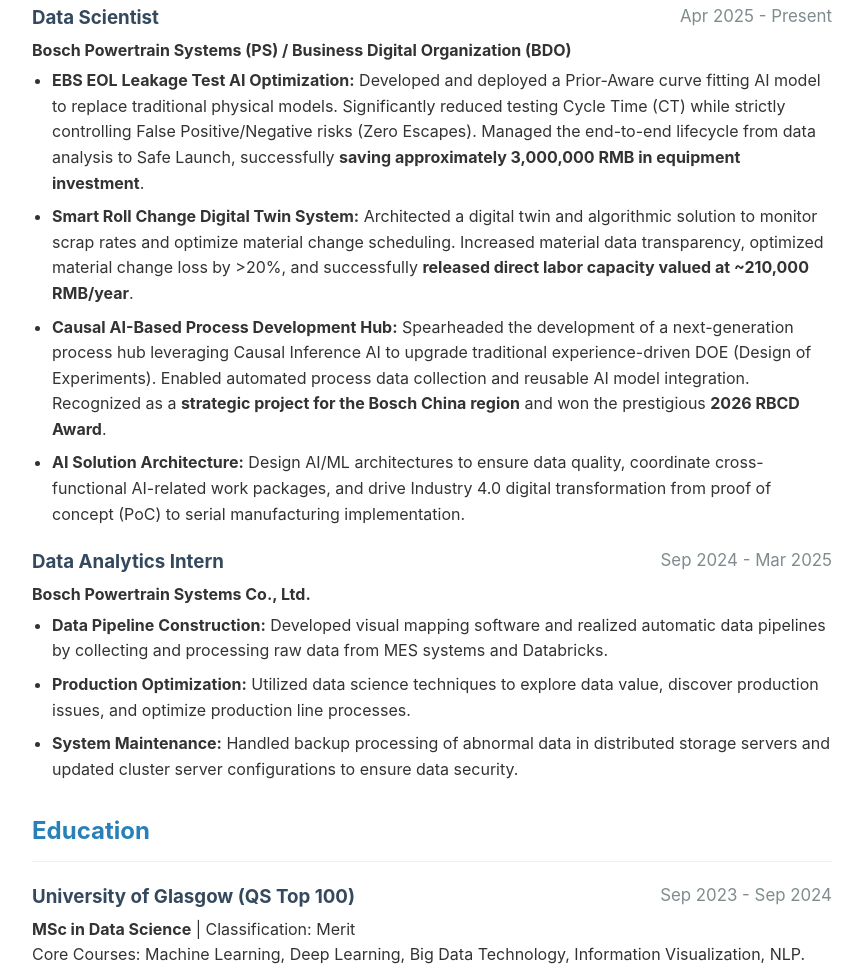
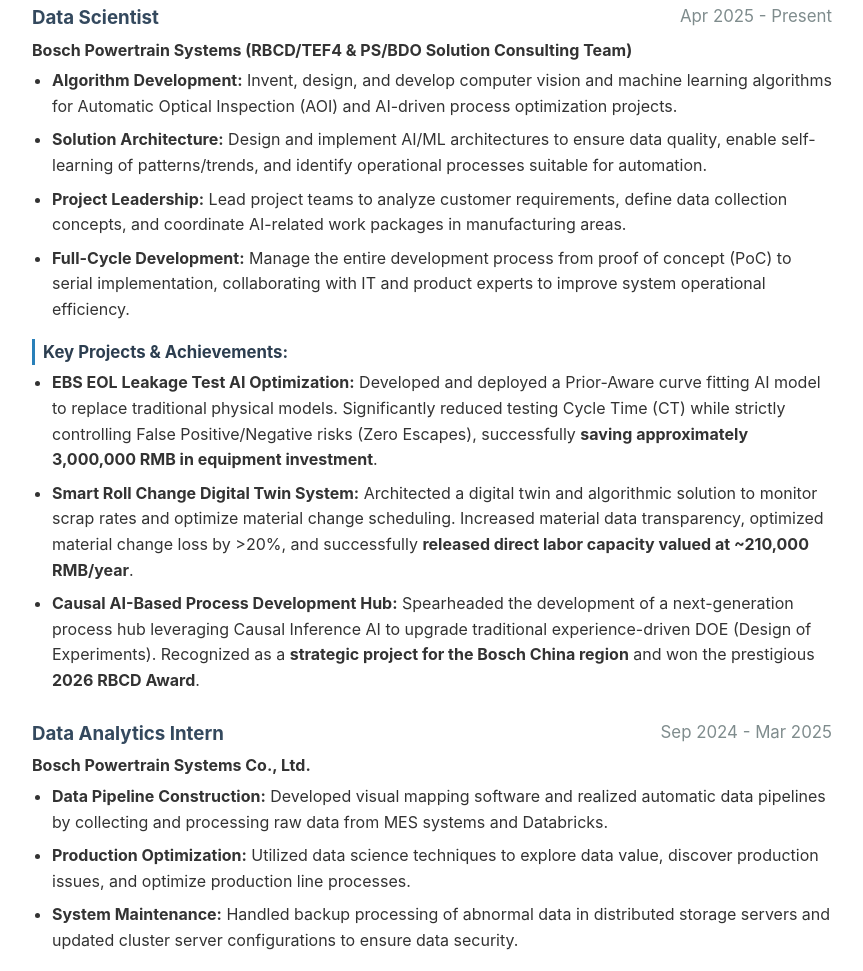
Before and after one commit to rookieyang-888/rookieyang-888.github.io, a plain HTML site: page index.html in a window 1280 px wide. Shown: the part 437-1408 px from the top of the page, without its empty margins (208-1071 px from the left). Drawn offline with Linux system fonts and the light colour scheme.

Commit message:
Update index.html

```diff
--- a/index.html
+++ b/index.html
@@ -50,7 +50,10 @@
 
         /* 列表样式 */
         ul { margin-top: 5px; padding-left: 20px; }
-        li { margin-bottom: 8px; } /* 稍微增加了一点行距，让长段落更易读 */
+        li { margin-bottom: 8px; }
+
+        /* 新增：项目标题的小样式 */
+        .project-title { margin: 15px 0 5px 0; color: #2c3e50; font-size: 1.05em; border-left: 3px solid #2980b9; padding-left: 8px;}
 
         /* 清除浮动 */
         .clearfix::after { content: ""; clear: both; display: table; }
@@ -82,20 +85,25 @@
         <div class="job-item">
             <div class="clearfix">
                 <h3>Data Scientist <span class="date-location">Apr 2025 - Present</span></h3>
-                <strong>Bosch Powertrain Systems (PS) / Business Digital Organization (BDO)</strong>
+                <strong>Bosch Powertrain Systems (RBCD/TEF4 & PS/BDO Solution Consulting Team)</strong>
             </div>
+
             <ul>
-                <li><strong>EBS EOL Leakage Test AI Optimization:</strong> Developed and deployed a Prior-Aware curve fitting AI model to replace traditional physical models. Significantly reduced testing Cycle Time (CT) while strictly controlling False Positive/Negative risks (Zero Escapes). Managed the end-to-end lifecycle from data analysis to Safe Launch, successfully <strong>saving approximately 3,000,000 RMB in equipment investment</strong>.</li>
+                <li><strong>Algorithm Development:</strong> Invent, design, and develop computer vision and machine learning algorithms for Automatic Optical Inspection (AOI) and AI-driven process optimization projects.</li>
+                <li><strong>Solution Architecture:</strong> Design and implement AI/ML architectures to ensure data quality, enable self-learning of patterns/trends, and identify operational processes suitable for automation.</li>
+                <li><strong>Project Leadership:</strong> Lead project teams to analyze customer requirements, define data collection concepts, and coordinate AI-related work packages in manufacturing areas.</li>
+                <li><strong>Full-Cycle Development:</strong> Manage the entire development process from proof of concept (PoC) to serial implementation, collaborating with IT and product experts to improve system operational efficiency.</li>
+            </ul>
 
+            <h4 class="project-title">Key Projects & Achievements:</h4>
+            <ul style="margin-top: 0;">
+                <li><strong>EBS EOL Leakage Test AI Optimization:</strong> Developed and deployed a Prior-Aware curve fitting AI model to replace traditional physical models. Significantly reduced testing Cycle Time (CT) while strictly controlling False Positive/Negative risks (Zero Escapes), successfully <strong>saving approximately 3,000,000 RMB in equipment investment</strong>.</li>
                 <li><strong>Smart Roll Change Digital Twin System:</strong> Architected a digital twin and algorithmic solution to monitor scrap rates and optimize material change scheduling. Increased material data transparency, optimized material change loss by >20%, and successfully <strong>released direct labor capacity valued at ~210,000 RMB/year</strong>.</li>
-
-                <li><strong>Causal AI-Based Process Development Hub:</strong> Spearheaded the development of a next-generation process hub leveraging Causal Inference AI to upgrade traditional experience-driven DOE (Design of Experiments). Enabled automated process data collection and reusable AI model integration. Recognized as a <strong>strategic project for the Bosch China region</strong> and won the prestigious <strong>2026 RBCD Award</strong>.</li>
-
-                <li><strong>AI Solution Architecture:</strong> Design AI/ML architectures to ensure data quality, coordinate cross-functional AI-related work packages, and drive Industry 4.0 digital transformation from proof of concept (PoC) to serial manufacturing implementation.</li>
+                <li><strong>Causal AI-Based Process Development Hub:</strong> Spearheaded the development of a next-generation process hub leveraging Causal Inference AI to upgrade traditional experience-driven DOE (Design of Experiments). Recognized as a <strong>strategic project for the Bosch China region</strong> and won the prestigious <strong>2026 RBCD Award</strong>.</li>
             </ul>
         </div>
 
-        <div class="job-item" style="margin-top: 20px;">
+        <div class="job-item" style="margin-top: 25px;">
             <div class="clearfix">
                 <h3>Data Analytics Intern <span class="date-location">Sep 2024 - Mar 2025</span></h3>
                 <strong>Bosch Powertrain Systems Co., Ltd.</strong>
@@ -144,7 +152,8 @@
         <h2>Skills</h2>
         <ul>
             <li><strong>Programming Languages:</strong> Python (Proficient), Java, C++, Scala.</li>
-            <li><strong>AI & Deep Learning:</strong> PyTorch, TensorFlow, Computer Vision, Object Detection (SSD, Yolo, Faster-RCNN), CNN/RNN/Transformers, Causal AI.</li> <li><strong>Big Data & Tools:</strong> Hadoop, Spark, Databricks, Plotly (Visualization), OpenCV, MES Systems.</li>
+            <li><strong>AI & Deep Learning:</strong> PyTorch, TensorFlow, Computer Vision, Object Detection (SSD, Yolo, Faster-RCNN), CNN/RNN/Transformers, Causal AI.</li>
+            <li><strong>Big Data & Tools:</strong> Hadoop, Spark, Databricks, Plotly (Visualization), OpenCV, MES Systems.</li>
             <li><strong>Languages:</strong> Mandarin (Native), English (IELTS 7.0, CET-6).</li>
         </ul>
     </section>
@@ -152,7 +161,8 @@
     <section>
         <h2>Selected Awards</h2>
         <ul>
-            <li><strong>2026:</strong> RBCD Award (for Causal AI Process Hub Project).</li> <li><strong>2023:</strong> Outstanding Graduates of Nantong University; Outstanding Graduation Design.</li>
+            <li><strong>2026:</strong> RBCD Award (for Causal AI Process Hub Project).</li>
+            <li><strong>2023:</strong> Outstanding Graduates of Nantong University; Outstanding Graduation Design.</li>
             <li><strong>2022:</strong> Second Prize in C/C++ Programming (National Final of Blue Bridge Cup).</li>
             <li><strong>2020:</strong> National Scholarship; First Prize in C/C++ Programming (Jiangsu Region).</li>
         </ul>
```
